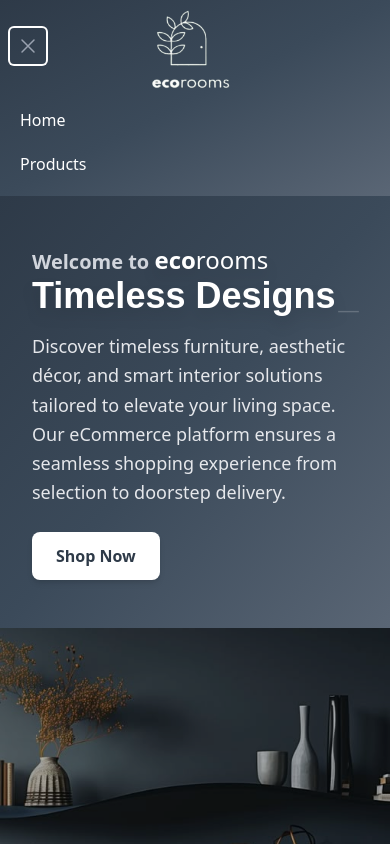
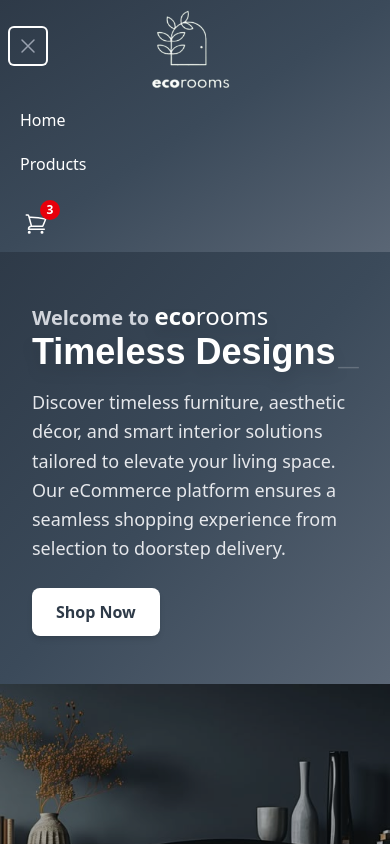
Before and after one commit to fareha1069/Internship, a React (Vite) app: page / in a window 390 px wide. Both pictures are taken after a click on the button "Open main menu". Shown: the top 844 px of the page. Built offline with nearby package versions, Linux system fonts and the light colour scheme.

Commit message:
cart done

```diff
--- a/src/Components/Navbar.jsx
+++ b/src/Components/Navbar.jsx
@@ -91,6 +91,17 @@
             </DisclosureButton>
           ))}
         </div>
+          <div className="px-4 py-2 flex justify-end flex-row-reverse">
+          <button
+            onClick={() => setOpen(!open)}
+            className="relative inline-flex items-center p-2 rounded-md text-white hover:text-gray-300 focus:outline-none focus:ring-2 focus:ring-white"
+          >
+            <ShoppingCartIcon className="h-6 w-6" />
+            <span className="absolute -top-1 -right-1 bg-red-600 text-white text-xs font-bold rounded-full h-5 w-5 flex items-center justify-center">
+              3
+            </span>
+          </button>
+        </div>
       </DisclosurePanel>
     </Disclosure>
   )
```
